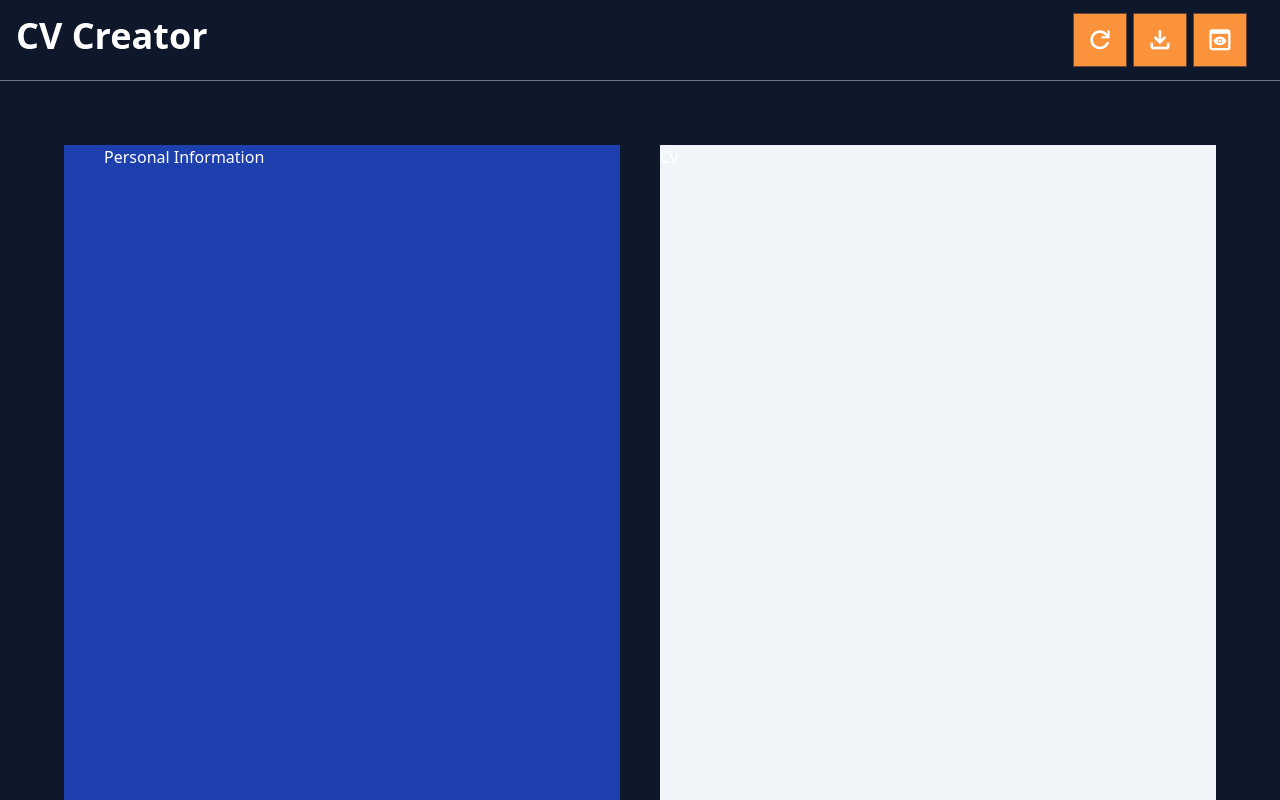
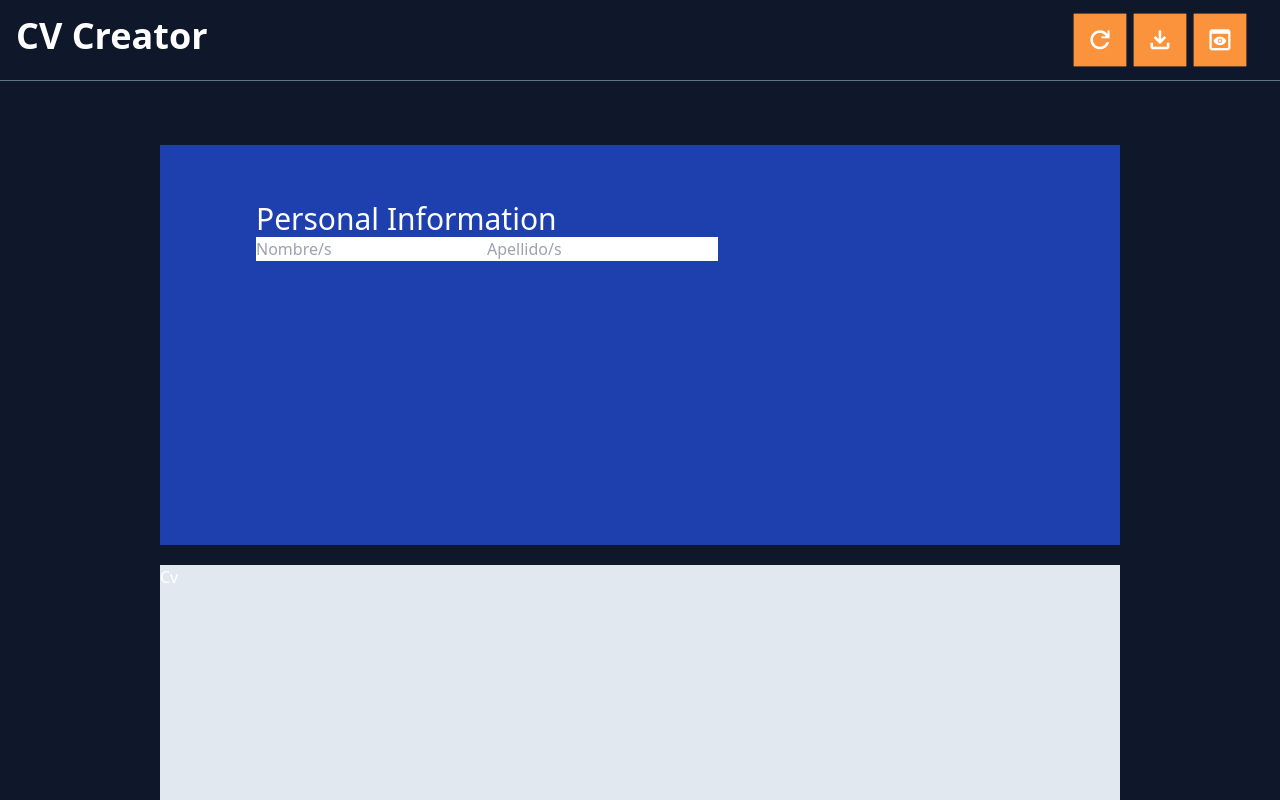
Before and after one commit to ValenAquino/cv-project, a React (Create React App) app: page / in a window 1280 px wide. Shown: the top 800 px of the page. Built offline with nearby package versions, Linux system fonts and the light colour scheme.

Commit message:
WIP: formularios

```diff
--- a/src/components/Cv.jsx
+++ b/src/components/Cv.jsx
@@ -1,6 +1,6 @@
 export function Cv() {
   return (
-    <div className="bg-slate-100">
+    <div className="bg-slate-200">
       <h1>Cv</h1>
     </div>
   );
--- a/src/components/Main.jsx
+++ b/src/components/Main.jsx
@@ -4,7 +4,7 @@ import { Cv } from "./Cv";
 
 export function Main() {
   return (
-    <main className="grid grid-cols-2 gap-10 p-16 h-screen">
+    <main className="grid grid-cols-1 mx-24 p-16 h-screen gap-5">
       <Form />
       <Cv />
     </main>
--- a/src/components/PersonalInfo.jsx
+++ b/src/components/PersonalInfo.jsx
@@ -2,9 +2,10 @@ import React from "react";
 
 export function PersonalInfo() {
   return (
-    <div>
-        <h1>Personal Information</h1>
-
+    <div className="p-14">
+        <h1 className="text-3xl">Personal Information</h1>
+        <input type="text" placeholder="Nombre/s"/>
+        <input type="text" placeholder="Apellido/s"/>
     </div>
   )
 }
--- a/src/index.js
+++ b/src/index.js
@@ -2,7 +2,6 @@ import React from "react";
 import ReactDom from "react-dom/client";
 
 import "./styles/index.css";
-import { EditableInput } from "./components/EditableInput.jsx";
 import { App } from "./App";
 
 const root = ReactDom.createRoot(document.getElementById("root"));
```
